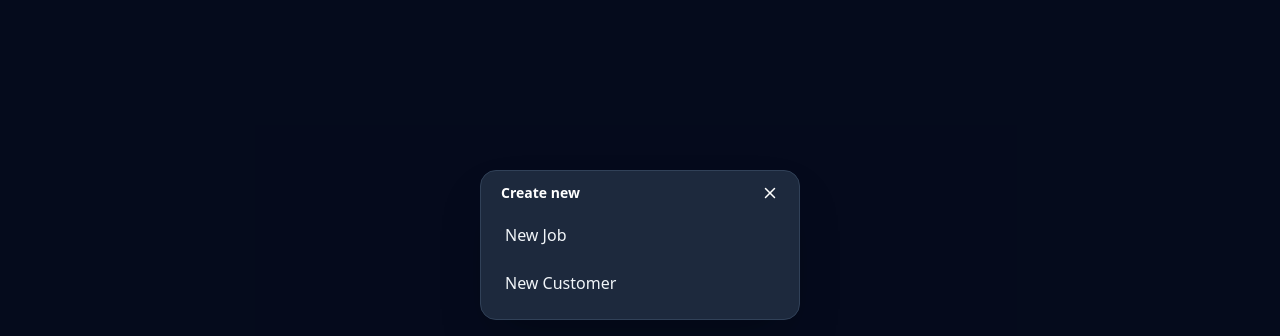
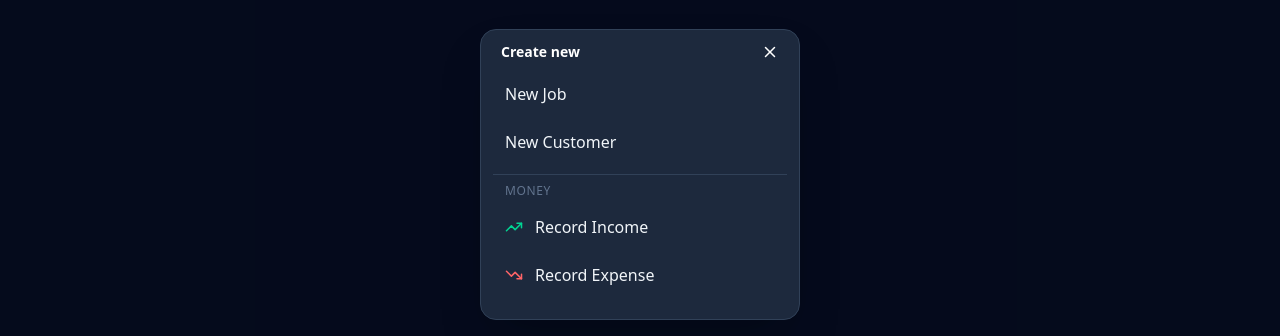
Before and after one commit to robertmmwangi/FundiOS, a Next.js app: page /jobs in a window 1280 px wide. Both pictures are taken after a click on the button "Create new". Shown: the part 384-720 px from the top of the page. Built offline with nearby package versions, Linux system fonts and the light colour scheme; no server answers; the database is empty.

Commit message:
Stage 3: Close sheet on navigate, add income/expense entries

```diff
--- a/components/BottomNav.tsx
+++ b/components/BottomNav.tsx
@@ -1,9 +1,9 @@
 "use client";
 
 import Link from "next/link";
-import { usePathname } from "next/navigation";
-import { BarChart3, Briefcase, Home, Plus, Wallet, X } from "lucide-react";
-import { useState } from "react";
+import { usePathname, useRouter } from "next/navigation";
+import { BarChart3, Briefcase, Home, Plus, TrendingDown, TrendingUp, Wallet, X } from "lucide-react";
+import { useEffect, useState } from "react";
 
 const tabs = [
   { label: "Dashboard", href: "/dashboard", icon: Home },
@@ -14,7 +14,22 @@ const tabs = [
 
 export function BottomNav() {
   const pathname = usePathname();
+  const router = useRouter();
   const [open, setOpen] = useState(false);
+  useEffect(() => {
+    if (!open) return;
+    const handleKeyDown = (event: KeyboardEvent) => {
+      if (event.key === "Escape") setOpen(false);
+    };
+    document.addEventListener("keydown", handleKeyDown);
+    return () => document.removeEventListener("keydown", handleKeyDown);
+  }, [open]);
+
+  function goTo(href: string) {
+    setOpen(false);
+    router.push(href);
+  }
+
   return (
     <>
       {open && (
@@ -24,8 +39,13 @@ export function BottomNav() {
               Create new
               <button aria-label="Close" onClick={() => setOpen(false)}><X size={18} /></button>
             </div>
-            <Link href="/jobs/new" className="block rounded-xl p-3 text-slate-100 hover:bg-slate-700">New Job</Link>
-            <Link href="/customers?new=1" className="block rounded-xl p-3 text-slate-100 hover:bg-slate-700">New Customer</Link>
+            <button type="button" onClick={() => goTo("/jobs/new")} className="block w-full rounded-xl p-3 text-left text-slate-100 hover:bg-slate-700">New Job</button>
+            <button type="button" onClick={() => goTo("/customers?new=1")} className="block w-full rounded-xl p-3 text-left text-slate-100 hover:bg-slate-700">New Customer</button>
+            <div className="my-2 border-t border-slate-700 pt-2">
+              <p className="px-3 pb-1 text-xs uppercase tracking-wider text-slate-500">Money</p>
+              <button type="button" onClick={() => goTo("/finance?new=income")} className="flex w-full items-center gap-3 rounded-xl p-3 text-left text-slate-100 hover:bg-slate-700"><TrendingUp size={18} className="text-emerald-400" />Record Income</button>
+              <button type="button" onClick={() => goTo("/finance?new=expense")} className="flex w-full items-center gap-3 rounded-xl p-3 text-left text-slate-100 hover:bg-slate-700"><TrendingDown size={18} className="text-red-400" />Record Expense</button>
+            </div>
           </div>
         </div>
       )}
```
